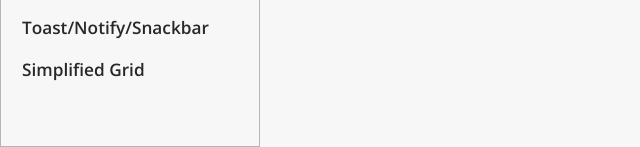
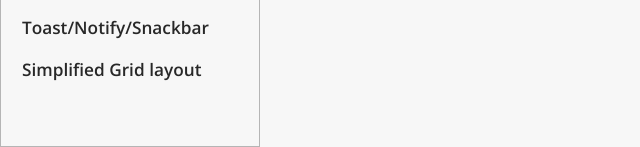
Before and after one commit to pritam-kr/BinaryUI, a plain HTML site: page docs.html in a window 1280 px wide. Shown: the part 653-800 px from the top of the page, 0-640 px from the left. Drawn offline with nearby package versions, Linux system fonts and the light colour scheme.

Commit message:
init: landing branch

```diff
--- a/docs.html
+++ b/docs.html
@@ -64,7 +64,7 @@
 
                     <li class="lists"><a href="" class="links components-links">Rating (for eCommerce)</a></li>
                     <li class="lists"><a href="" class="links components-links">Toast/Notify/Snackbar</a></li>
-                    <li class="lists"><a href="" class="links components-links">Simplified Grid</a></li>
+                    <li class="lists"><a href="" class="links components-links">Simplified Grid layout</a></li>
                 </ul>
             </main>
 
```
